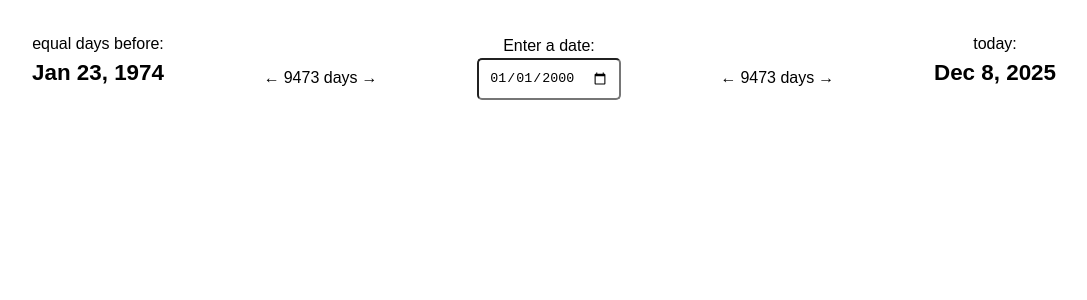
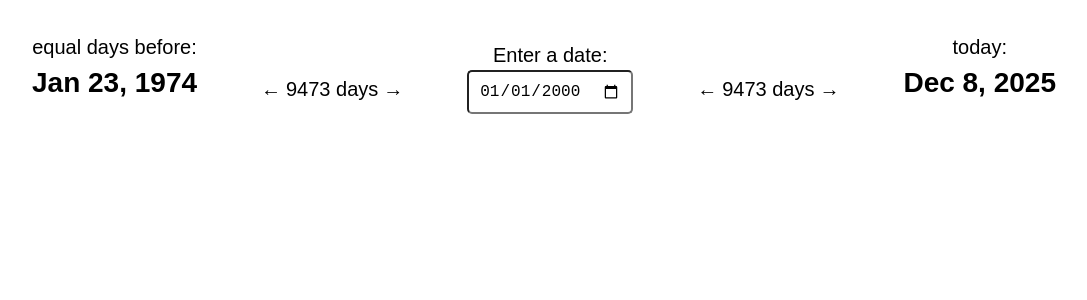
Before and after one commit to mikesusz/time-sqd-co, a React (Vite) app: page / in a window 1280 px wide. Shown: the top 300 px of the page, without its empty margins (96-1183 px from the left). Built offline with nearby package versions, Linux system fonts and the light colour scheme.

Commit message:
updating tiny font sizes

```diff
--- a/src/styles/app.css
+++ b/src/styles/app.css
@@ -1,5 +1,18 @@
+:root {
+	/* responsive base font size: clamps between 18px and 20px, grows with viewport */
+	--base-font-size: clamp(18px, 1.2vw + 16px, 20px);
+}
+
+html {
+	/* set root font-size from variable so rem units scale site-wide */
+	font-size: var(--base-font-size);
+	-webkit-text-size-adjust: 100%;
+}
+
 body {
 	font-family: Arial, sans-serif;
+	/* use rem so this follows the root size */
+	font-size: 1rem;
 	margin: 0;
 	padding: 20px;
 }
@@ -12,6 +25,7 @@ main {
 input[type='date'] {
 	padding: 10px;
 	border-radius: 5px;
+	font-size: 0.8rem;
 }
 
 /* ensure form controls expand to full width and respect padding */
@@ -36,14 +50,6 @@ textarea {
 	gap: 8px;
 	margin: 12px 0;
 	line-height: 1.5;
-}
-
-.outputs .larger {
-	/* capture style attributes that need to be overridden
-	in the larger media query. also need to override the transforms
-	on .display.arrows */
-	flex-direction: row;
-	align-items: end;
 }
 
 .outputs > div:not(.input) {
@@ -74,7 +80,7 @@ textarea {
 	font-weight: bold;
 }
 
-@media (min-width: 700px) {
+@media (min-width: 712px) {
 	/* layout becomes horizontal on wider screens */
 	.outputs {
 		flex-direction: row;
```
